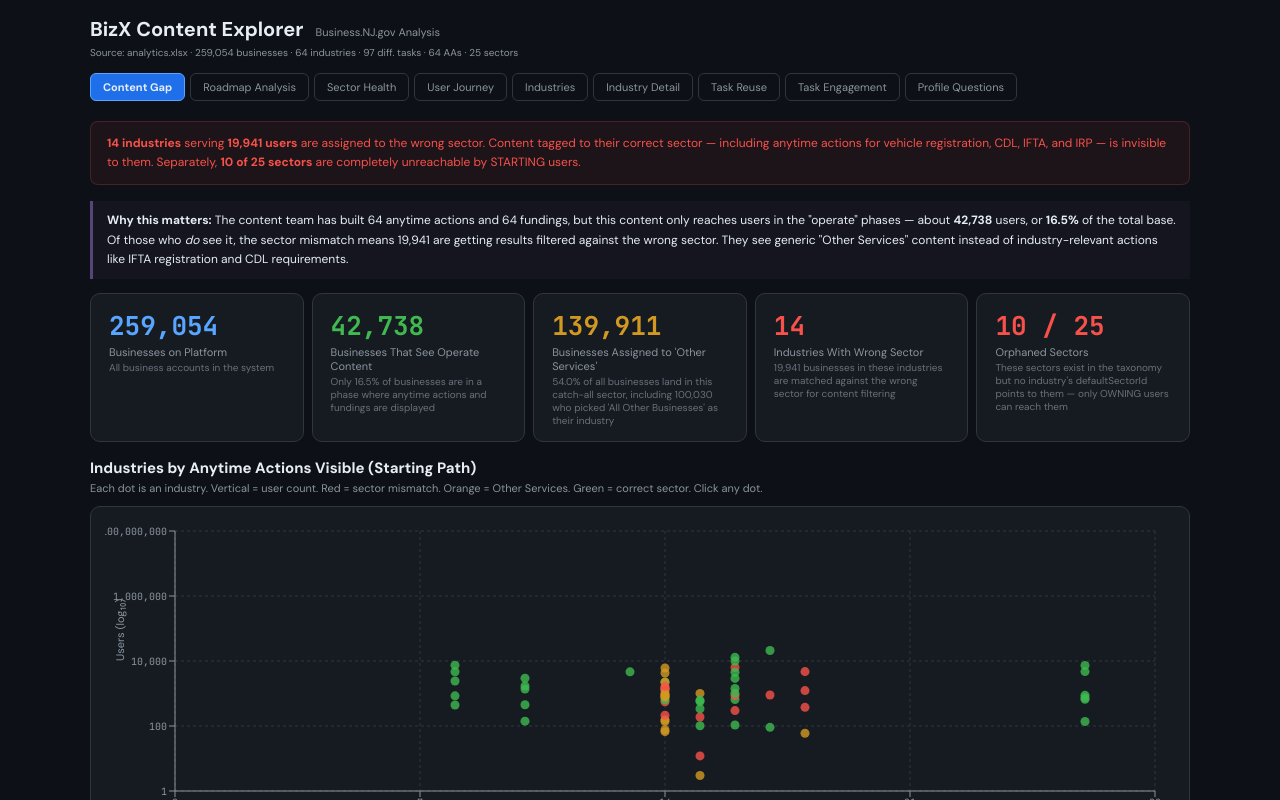
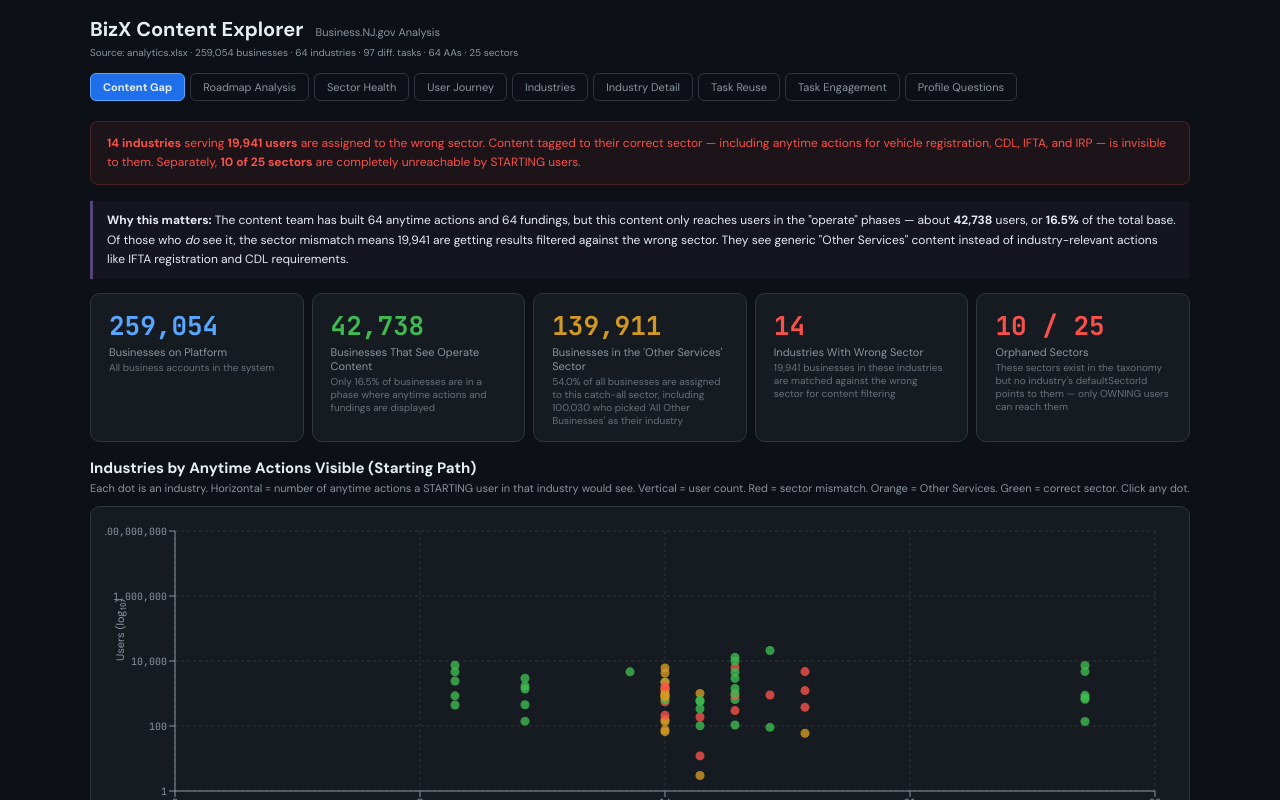
Before and after one commit to amykirchhoff/Roadmap, a React (Vite) app: page / in a window 1280 px wide. Shown: the top 800 px of the page. Built offline with nearby package versions, Linux system fonts and the light colour scheme.

Commit message:
Add files via upload

```diff
--- a/src/App.jsx
+++ b/src/App.jsx
@@ -96,11 +96,11 @@
       <div style={{display:"flex",gap:8,flexWrap:"wrap",marginBottom:16}}>
         <Stat label="Businesses on Platform" value={fmt(totalBiz)} sub="All business accounts in the system" />
         <Stat label="Businesses That See Operate Content" value={fmt(phases.seesAAFunding)} sub={"Only "+pct(phases.seesAAFunding,totalBiz)+" of businesses are in a phase where anytime actions and fundings are displayed"} color={C.green} />
-        <Stat label="Businesses Assigned to 'Other Services'" value={fmt(otherServicesUsers)} sub={pct(otherServicesUsers,totalBiz)+" of all businesses land in this catch-all sector, including "+fmt(genericUsers)+" who picked 'All Other Businesses' as their industry"} color={C.orange} />
+        <Stat label="Businesses in the 'Other Services' Sector" value={fmt(otherServicesUsers)} sub={pct(otherServicesUsers,totalBiz)+" of all businesses are assigned to this catch-all sector, including "+fmt(genericUsers)+" who picked 'All Other Businesses' as their industry"} color={C.orange} />
         <Stat label="Industries With Wrong Sector" value={mismatchInds.length} sub={fmt(mismatchUsers)+" businesses in these industries are matched against the wrong sector for content filtering"} color={C.red} />
         <Stat label="Orphaned Sectors" value={DATA.orphanedSectors.length+" / 25"} sub="These sectors exist in the taxonomy but no industry's defaultSectorId points to them — only OWNING users can reach them" color={C.red} />
       </div>
-      <Sec title="Industries by Anytime Actions Visible (Starting Path)" sub="Each dot is an industry. Vertical = user count. Red = sector mismatch. Orange = Other Services. Green = correct sector. Click any dot.">
+      <Sec title="Industries by Anytime Actions Visible (Starting Path)" sub="Each dot is an industry. Horizontal = number of anytime actions a STARTING user in that industry would see. Vertical = user count. Red = sector mismatch. Orange = Other Services. Green = correct sector. Click any dot.">
         <div style={{background:C.card,border:`1px solid ${C.border}`,borderRadius:10,padding:14}}>
           <ResponsiveContainer width="100%" height={340}>
             <ScatterChart margin={{top:10,right:20,bottom:40,left:10}}>
```
